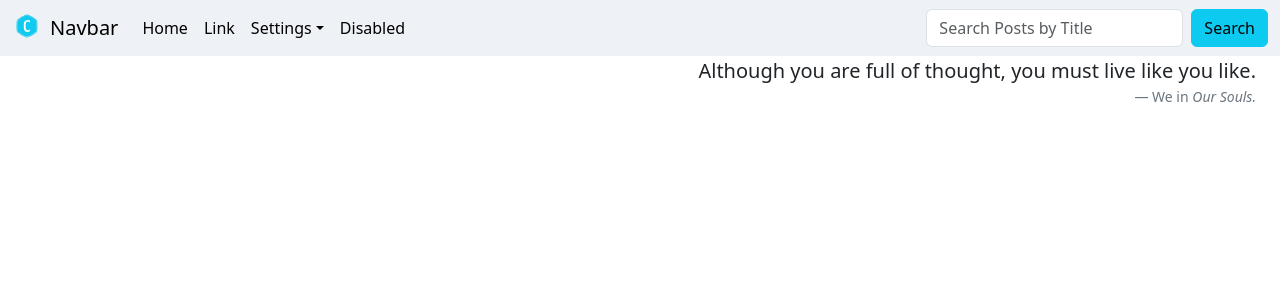
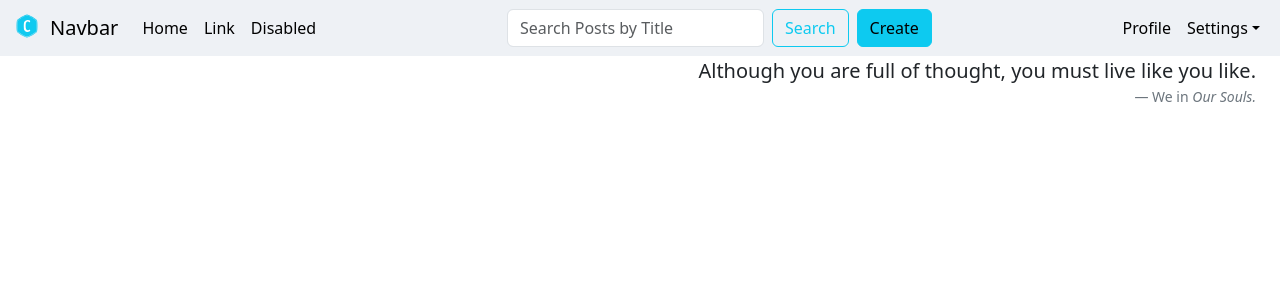
Before and after one commit to emilygoodjob/Meow, a React (Vite) app: page / in a window 1280 px wide. Shown: the top 300 px of the page. Built offline with nearby package versions, Linux system fonts and the light colour scheme.

Commit message:
Modify Navbar

```diff
--- a/src/App.jsx
+++ b/src/App.jsx
@@ -2,6 +2,8 @@ import 'bootstrap/dist/js/bootstrap.bundle.min';
 import 'bootstrap/dist/css/bootstrap.css';
 import Navbar from './Components/Navbar';
 import Footer from './Components/Footer';
+import logo from './assets/logo-no-background.svg';
+
 import './App.css'
 
 function App() {
--- a/src/Components/Navbar.jsx
+++ b/src/Components/Navbar.jsx
@@ -48,19 +48,38 @@ function Navbar() {
               <li className="nav-item">
                 <a className="nav-link" href="#" style={{ color: 'inherit' }}>Link</a>
               </li>
+              <li className="nav-item">
+                <a className="nav-link disabled" aria-disabled="true" style={{ color: 'inherit' }}>Disabled</a>
+              </li>
+            </ul>
+
+            {/* Search Button */}
+            <form className="d-flex mx-auto" role="search" style={{ flex: '0 1 auto' }}>
+              <input className="form-control me-2" type="search" placeholder="Search Posts by Title" aria-label="Search"></input>
+              <button className="btn btn-outline-info me-md-2" type="submit">Search</button>
+              <button class="btn btn-info" type="button">Create</button>
+            </form>
+
+            <ul className="navbar-nav ms-auto mb-2 mb-lg-0">
+              {/* <li className="nav-item">
+                <a className="nav-link" href="#" style={{ color: 'inherit' }}></a>
+              </li> */}
+              <li className="nav-item">
+                <a className="nav-link" href="#" style={{ color: 'inherit' }}>Profile</a>
+              </li>
               <li className="nav-item dropdown">
                 <a className="nav-link dropdown-toggle" href="#" role="button" data-bs-toggle="dropdown" aria-expanded="false" style={{ color: 'inherit' }}>
                   Settings
                 </a>
-                <ul className="dropdown-menu">
+                <ul className="dropdown-menu dropdown-menu-end">
                   <li><a className="dropdown-item custom-color disabled" aria-disabled="true">Change Interface Color</a></li>
                   <li>
                     <input
                       type="color"
                       className="dropdown-item form-control form-control-color"
                       id="exampleColorInput"
-                      value={color} // Bind state to the value
-                      onChange={handleChange} // Update state on change
+                      value={color}
+                      onChange={handleChange}
                       title="Choose your color"
                     />
                   </li>
@@ -69,14 +88,7 @@ function Navbar() {
                   <li><a className="dropdown-item" href="#">Something else here</a></li>
                 </ul>
               </li>
-              <li className="nav-item">
-                <a className="nav-link disabled" aria-disabled="true" style={{ color: 'inherit' }}>Disabled</a>
-              </li>
             </ul>
-            <form className="d-flex" role="search">
-              <input className="form-control me-2" type="search" placeholder="Search Posts by Title" aria-label="Search"></input>
-              <button className="btn btn-info" type="submit">Search</button>
-            </form>
           </div>
         </div>
       </nav>
```
